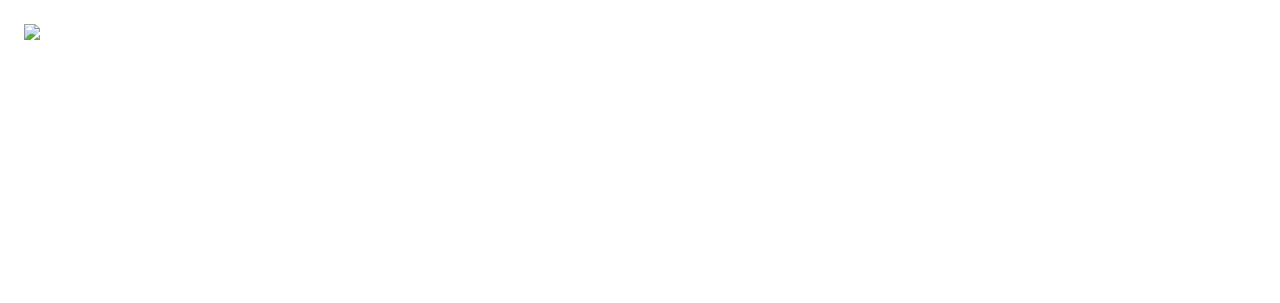
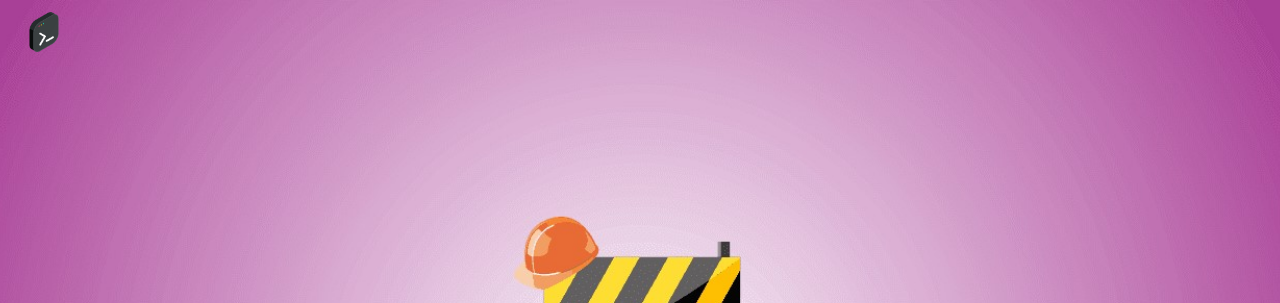
Before and after one commit to evillyf/site-construcao, a plain HTML site: page index.html in a window 1280 px wide. Shown: the top 303 px of the page. Drawn offline with nearby package versions, Linux system fonts and the light colour scheme.

Commit message:
Quinto commit
referencia das imagens pelo nome das pastas

```diff
--- a/index.html
+++ b/index.html
@@ -10,14 +10,14 @@
 body,h1 {font-family: "Raleway", sans-serif}
 body, html {height: 100%}
 .bgimg {
-  background-image: url('siteemconstrucao.jpg');
+  background-image: url('imagens/siteemconstrucao.jpg');
   min-height: 100%;
   background-position: center;
   background-size: cover;
 }
 
 @media only screen and (max-width: 900px) {
-         background: url('siteemconstrucao.jpg');
+         background: url('imagens/siteemconstrucao.jpg');
 }
 
 .w3-animate-top{
@@ -36,7 +36,7 @@ text-shadow: 2px 2px orange;
 
 <div class="bgimg w3-display-container w3-animate-opacity w3-text-white">
   <div class="w3-display-topleft w3-padding-large w3-xlarge">
-    <img style="widht: 40px; height:40px;" src="coding.png"></img>
+    <img style="widht: 40px; height:40px;" src="imagens/coding.png"></img>
   </div>
   <div class="w3-display-middle">
     <h1 class="w3-jumbo w3-animate-top">COMING SOON</h1>
```
